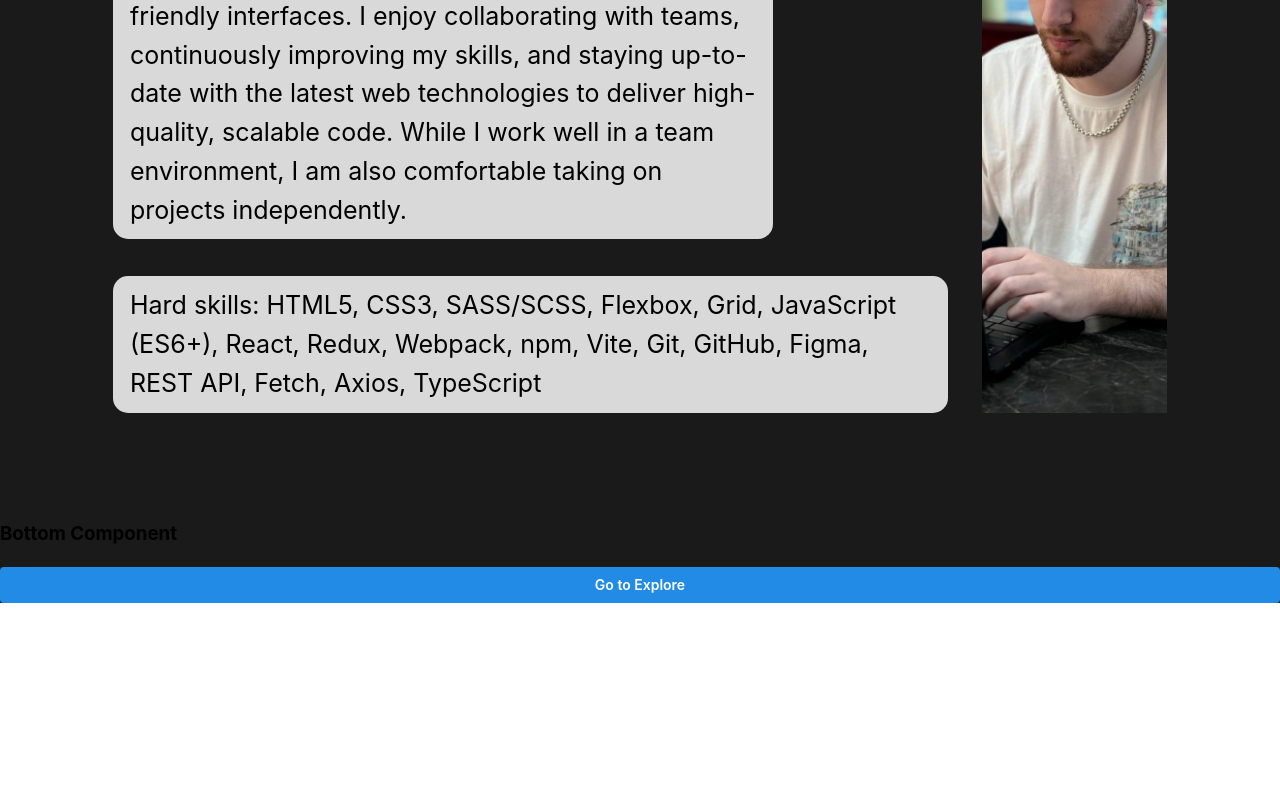
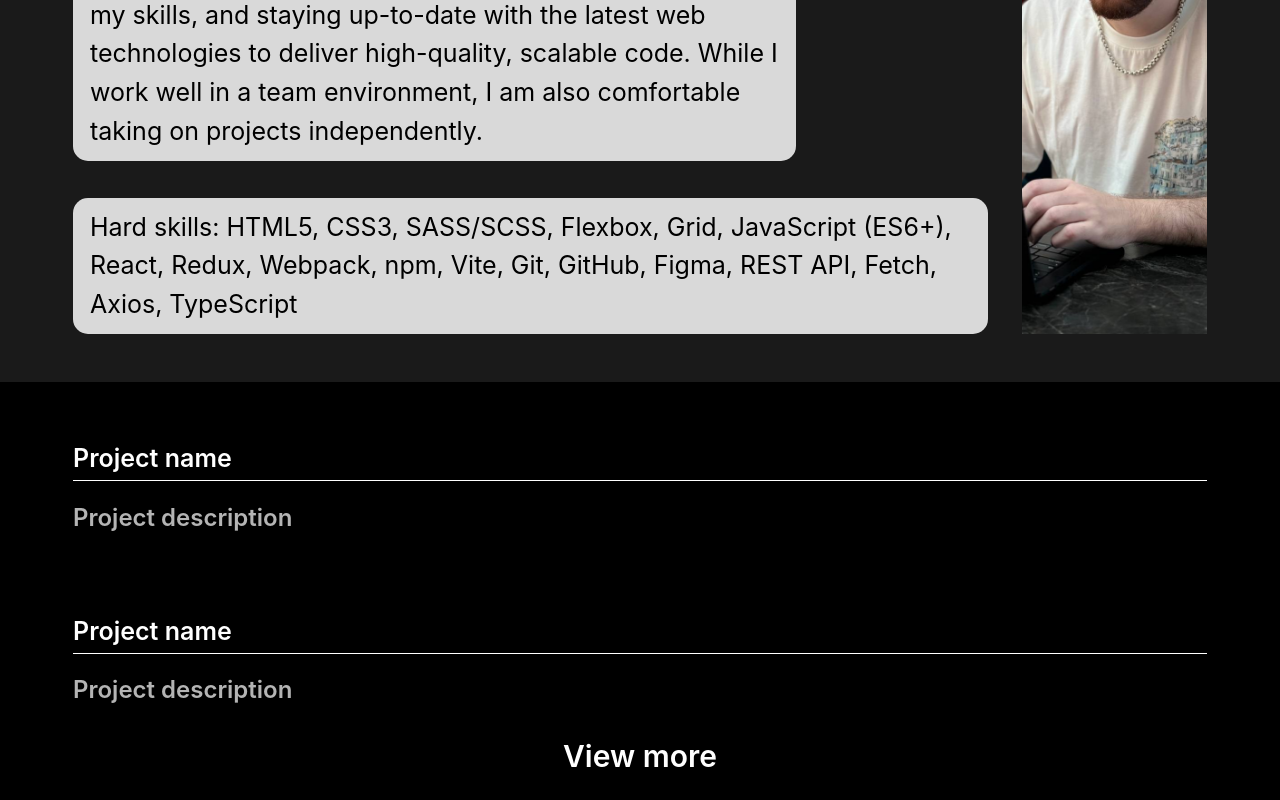
Before and after one commit to ZYusufov1/business-card, a React (Vite) app: page /#/ in a window 1280 px wide. Shown: the part 506-1306 px from the top of the page. Before the commit the page ends 1109 px from the top, so only its background shows below. Built offline with nearby package versions, Linux system fonts and the light colour scheme.

Commit message:
Made Projects component, fixed AboutMe

```diff
--- a/src/components/aboutMe/AboutMe.tsx
+++ b/src/components/aboutMe/AboutMe.tsx
@@ -13,9 +13,9 @@ const AboutMe = () => {
 
     return (
         <Stack className={styles.block} w="100%" pt={27} pl={73} pr={73} pb={48} gap={77}>
-            <Text fw={600} fz={100} color="white" ta="center" m={0}>{name}</Text>
+            <Text fw={600} fz={100} c="white" ta="center" m={0}>{name}</Text>
 
-            <Flex gap={34} p={40}>
+            <Flex gap={34}>
                 <Stack gap={37}>
                     <Group className={styles.aboutMe} mih={153} w="79%" align="start">
                         <Text fz={25} p="10px 17px" w="100%">About me: {aboutMe}</Text>
--- /dev/null
+++ b/src/components/projects/Projects.module.css
@@ -0,0 +1,3 @@
+.block {
+    background-color: #000000;
+}
--- /dev/null
+++ b/src/components/projects/Projects.tsx
@@ -0,0 +1,57 @@
+import { Anchor, Divider, Stack, Text, Flex } from '@mantine/core'
+import { useNavigate } from 'react-router-dom'
+import styles from './Projects.module.css'
+
+interface IProjectsProps {
+    setIsExiting: (value: boolean) => void
+}
+
+const Projects = ({ setIsExiting }: IProjectsProps) => {
+    const navigate = useNavigate()
+
+    //TODO take data in GET API in the future
+    const projects = [
+        {
+            name: 'Project name',
+            description: 'Project description'
+        },
+        {
+            name: 'Project name',
+            description: 'Project description'
+        },
+    ]
+
+    const handleNavigate = () => {
+        setIsExiting(true)
+
+        setTimeout(() => {
+            navigate('/explore')
+        }, 500)
+    }
+
+    return (
+        <Stack pl={73} pr={73} pt={57} pb={21} gap={24} className={styles.block}>
+            <Stack gap={76}>
+                {
+                    projects.map((item) => (
+                        <Stack gap={0}>
+                            <Text c="white" fw={600} fz={25} mb="2.5">{item.name}</Text>
+
+                            <Divider color="white"/>
+
+                            <Text c="#B4B4B4" fw={600} fz={24} mt="17.5">{item.description}</Text>
+                        </Stack>
+                    ))
+                }
+            </Stack>
+
+            <Flex justify="center">
+                <Anchor onClick={handleNavigate} underline="hover" fw={600} fz={30} c="white">
+                    View more
+                </Anchor>
+            </Flex>
+        </Stack>
+    )
+}
+
+export default Projects
--- a/src/index.css
+++ b/src/index.css
@@ -1,3 +1,3 @@
-#root {
+html {
   background-color: #1a1a1a;
 }
--- a/src/page/mainPage/MainPage.tsx
+++ b/src/page/mainPage/MainPage.tsx
@@ -1,23 +1,14 @@
-import { Button, Stack } from '@mantine/core'
+import { Stack } from '@mantine/core'
 import { AnimatePresence, motion } from 'framer-motion'
-import { useNavigate } from 'react-router-dom'
 import { useState } from 'react'
 import AboutMe from '../../components/aboutMe/AboutMe.tsx'
+import Projects from '../../components/projects/Projects.tsx'
 
 const MainPage = () => {
-    const navigate = useNavigate()
     const [isExiting, setIsExiting] = useState(false)
 
-    const handleNavigate = () => {
-        setIsExiting(true)
-
-        setTimeout(() => {
-            navigate('/explore')
-        }, 500)
-    }
-
     return (
-        <Stack w="100%" gap={0}>
+        <Stack w="100%" gap={0} style={{ background: '#1a1a1a' }}>
             <AnimatePresence>
                 {!isExiting && (
                     <>
@@ -33,16 +24,14 @@ const MainPage = () => {
                         <motion.div
                             initial={{ opacity: 1, y: 0 }}
                             animate={{ opacity: 1, y: 0 }}
-                            exit={{ opacity: 0, y: 200 }} // Нижний блок перемещается вниз
+                            exit={{ opacity: 0, y: 200 }}
                             transition={{ duration: 0.5 }}
                         >
-                            <h3>Bottom Component</h3>
+                            <Projects setIsExiting={setIsExiting}/>
                         </motion.div>
                     </>
                 )}
             </AnimatePresence>
-
-            <Button onClick={handleNavigate}>Go to Explore</Button>
         </Stack>
     )
 }
```
